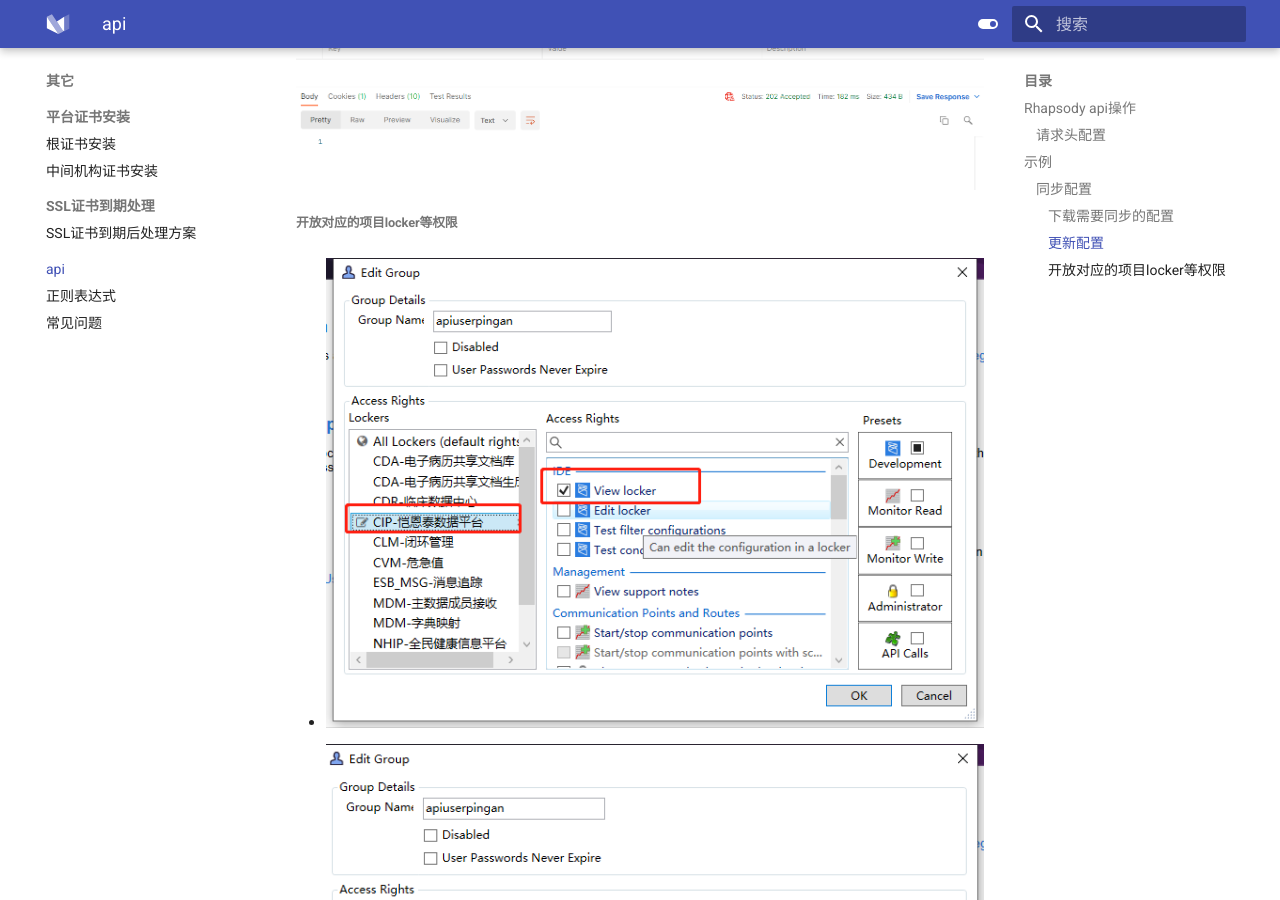
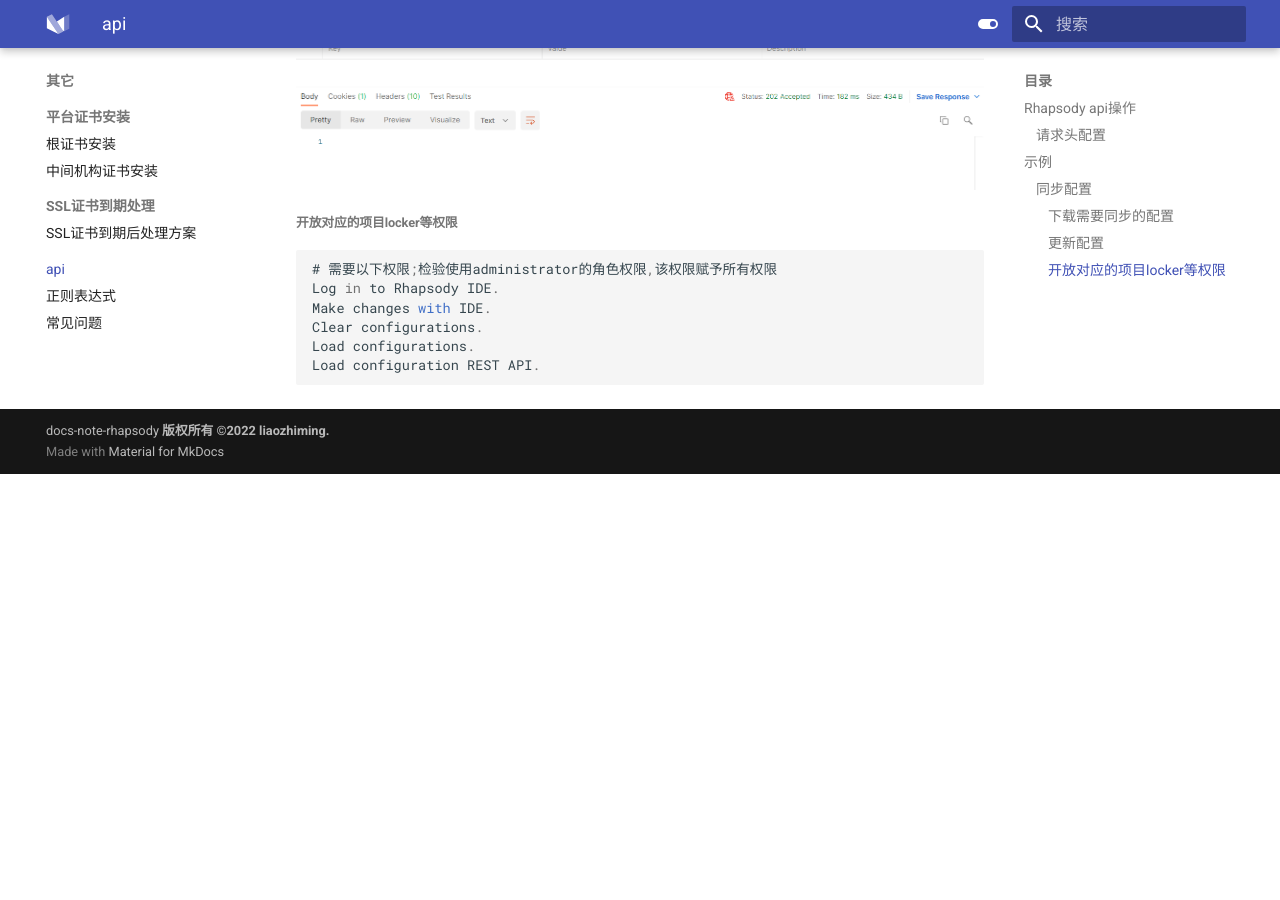
Before and after one commit to liaozhimingandy/demo, an MkDocs documentation site: the page built from docs/other/api.md, in a window 1280 px wide and 900 px high, scrolled down 2539 px. Built offline with MkDocs 1.6.1 and Material for MkDocs 9.7.7, drawn with Linux system fonts in a browser that asks for light colours; after the commit the page ends 3013 px from its top, so only the background shows below that.

Commit message:
微调整

````diff
--- a/docs/other/api.md
+++ b/docs/other/api.md
@@ -84,6 +84,11 @@ Authorization: Basic YWRtaW5pc3RyYXRvcjphZG1pbg==
 
 ###### 开放对应的项目locker等权限
 
-- ![增加locker范围](/docs-note-rhapsody/assets/images/image-20210324131512953.png)
-
-- ![开放对应的其他权限范围](/docs-note-rhapsody/assets/images/image-20211011075430238.png)
+```js
+# 需要以下权限;检验使用administrator的角色权限,该权限赋予所有权限
+Log in to Rhapsody IDE.
+Make changes with IDE.
+Clear configurations.
+Load configurations.
+Load configuration REST API.
+```
````
